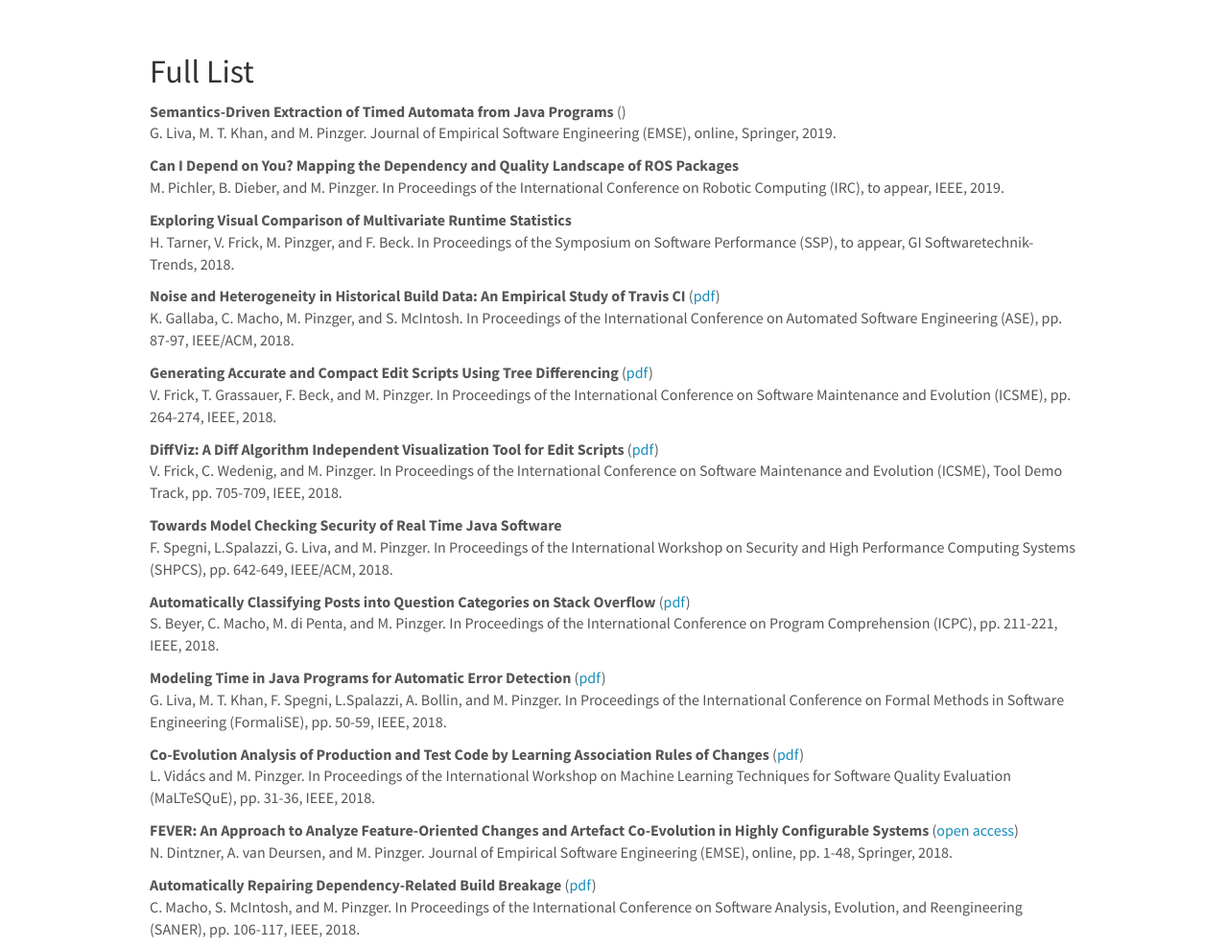
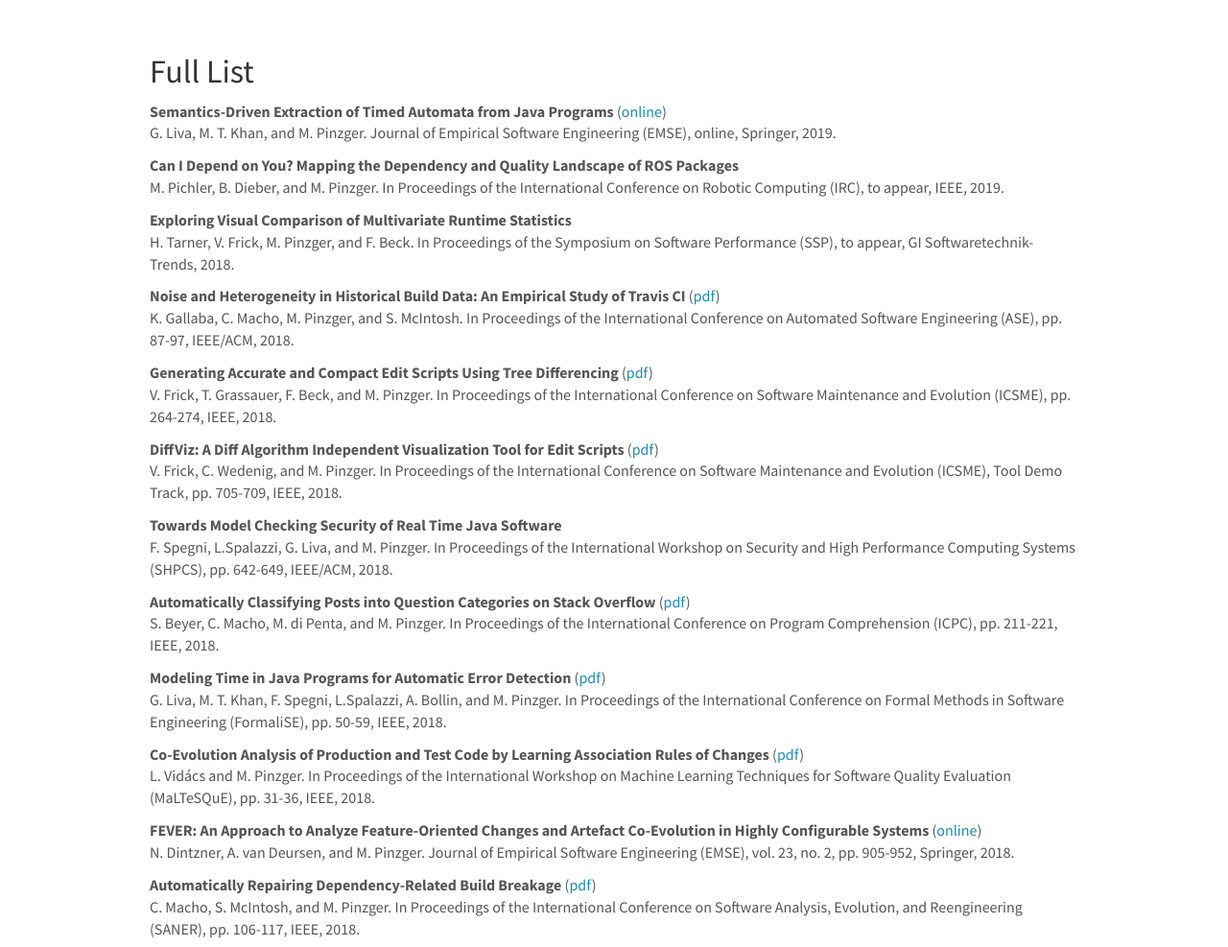
Before and after one commit to pinzger/pinzger.github.io, a Jekyll site: the page built from _pages/publications.md, in a window 1280 px wide and 1400 px high, scrolled down 1349 px. Shown: the part 154-1141 px from the top of the window at 96% size. Built offline with Jekyll 4.4.1, drawn with Linux system fonts in a browser that asks for light colours; nearby versions of some CDN libraries.

Commit message:
fixed issues with publications

```diff
--- a/_data/publist.yml
+++ b/_data/publist.yml
@@ -8,7 +8,7 @@
   description:
   link:
     url: https://link.springer.com/article/10.1007/s10664-019-09699-5
-    display:
+    display: online
   highlight:
 
 - title: "Can I Depend on You? Mapping the Dependency and Quality Landscape of ROS Packages"
@@ -133,13 +133,13 @@ A demo of the installation and example usage of the tool is available here: <a h
   image:
   authors: N. Dintzner, A. van Deursen, and M. Pinzger
   proceedings: Journal of Empirical Software Engineering (EMSE)
-  pages: online, pp. 1-48
+  pages: vol. 23, no. 2, pp. 905-952
   publisher: Springer
   year: 2018
   description:
   link:
     url: https://link.springer.com/article/10.1007/s10664-017-9557-6
-    display: open access
+    display: online
   highlight:
 
 - title: "Automatically Repairing Dependency-Related Build Breakage"
```
